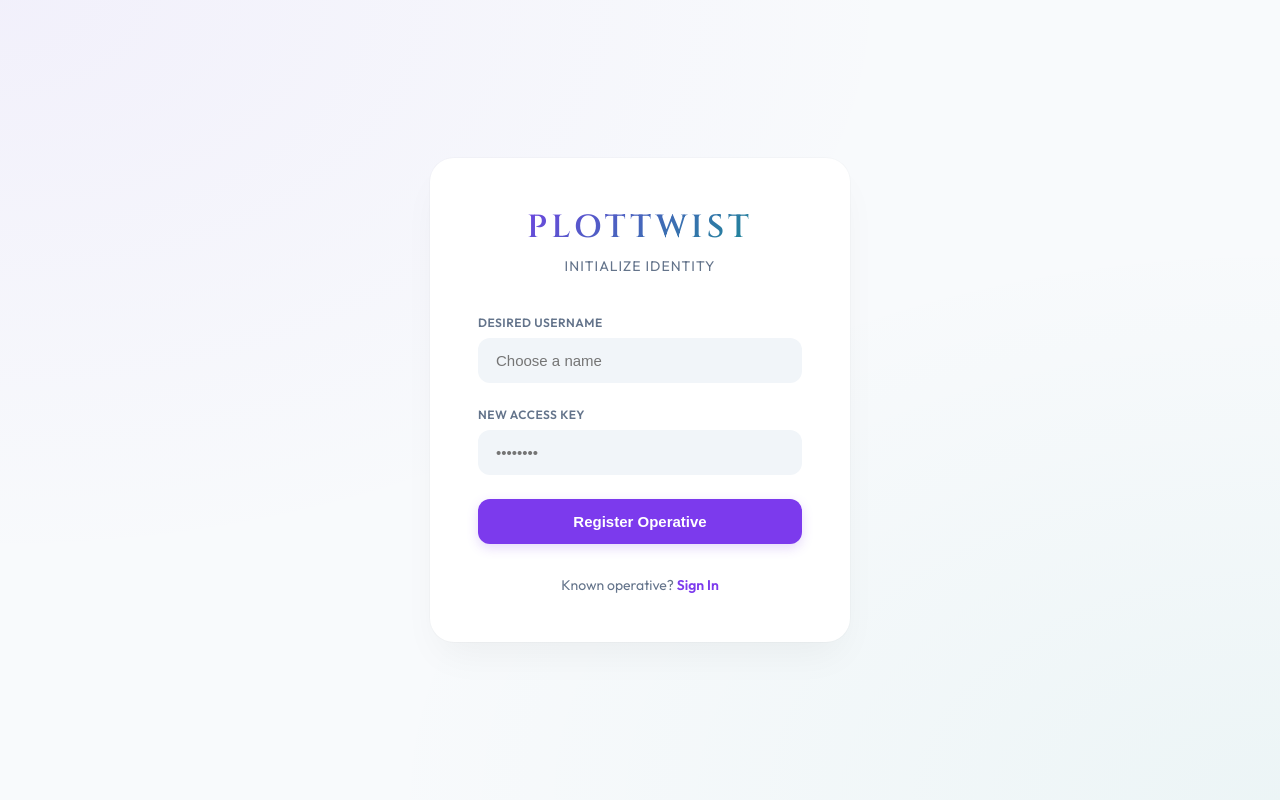
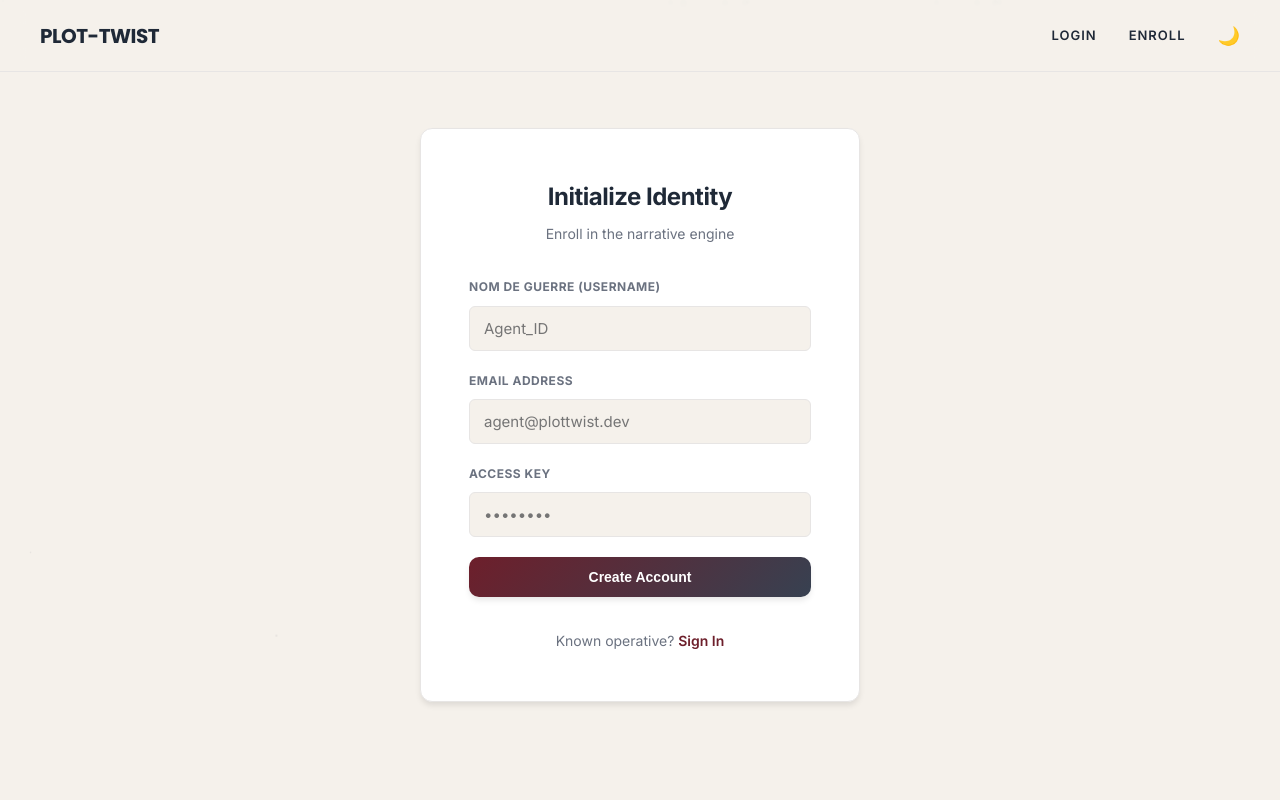
Before and after one commit to aasthadhavan/PLOT-TWIST, a Flask app: page /register in a window 1280 px wide. Run offline with Flask 3, Linux system fonts and the light colour scheme.

Commit message:
UI: Finalized Inter/Poppins Typography System

```diff
--- a/templates/base.html
+++ b/templates/base.html
@@ -4,10 +4,9 @@
     <meta charset="UTF-8">
     <meta name="viewport" content="width=device-width, initial-scale=1.0">
     <title>{% block title %}PlotTwist{% endblock %}</title>
-    <link href="https://fonts.googleapis.com/css2?family=Cinzel:wght@600&family=Outfit:wght@300;400;600&family=JetBrains+Mono&display=swap" rel="stylesheet">
+    <link href="https://fonts.googleapis.com/css2?family=Inter:wght@400;500;600;700&family=Poppins:wght@600;700&family=JetBrains+Mono&display=swap" rel="stylesheet">
     <style>
         :root {
-            /* Final Burgundy Palette */
             --primary: #6D1F2B;
             --secondary: #374151;
             --accent: #9F2F3F;
@@ -17,51 +16,41 @@
             --text-main: #1F2937;
             --text-muted: #6B7280;
             --transition: all 0.4s cubic-bezier(0.4, 0, 0.2, 1);
-            --shadow-sm: 0 1px 2px rgba(0,0,0,0.05);
-            --shadow-md: 0 4px 12px rgba(109, 31, 43, 0.08);
-            --shadow-lg: 0 12px 24px rgba(0,0,0,0.08);
+            --shadow: 0 4px 6px -1px rgba(0, 0, 0, 0.1);
+            --grad: linear-gradient(135deg, #6D1F2B, #374151);
         }
 
         [data-theme='dark'] {
             --primary: #9F2F3F;
             --secondary: #D1D5DB;
+            --accent: #C08497;
             --bg: #111827;
             --card-bg: #1F2937;
             --border: #374151;
             --text-main: #F9FAFB;
             --text-muted: #9CA3AF;
+            --grad: linear-gradient(135deg, #9F2F3F, #111827);
         }
 
         * { margin:0; padding:0; box-sizing: border-box; }
         body {
-            font-family: 'Outfit', sans-serif;
+            font-family: 'Inter', system-ui, -apple-system, sans-serif;
             background-color: var(--bg);
             color: var(--text-main);
+            line-height: 1.7;
             min-height: 100vh;
-            transition: background-color 0.5s;
             overflow-x: hidden;
+            position: relative;
         }
 
-        /* --- FUN BACKGROUND ANIMATION --- */
-        .bg-fun {
-            position: fixed;
-            top: 0; left: 0; right: 0; bottom: 0;
-            z-index: -1;
-            background: radial-gradient(circle at 20% 30%, rgba(109, 31, 43, 0.05) 0%, transparent 40%),
-                        radial-gradient(circle at 80% 70%, rgba(55, 65, 81, 0.05) 0%, transparent 40%);
-            animation: bgShift 15s ease-in-out infinite alternate;
-        }
+        #particles { position: fixed; top: 0; left: 0; width: 100%; height: 100%; z-index: -1; pointer-events: none; }
+        .particle { position: absolute; background: var(--secondary); border-radius: 50%; opacity: 0.1; animation: float 20s infinite linear; }
+        @keyframes float { 0% { transform: translateY(101vh) scale(0); opacity: 0; } 50% { opacity: 0.2; } 100% { transform: translateY(-10vh) scale(1.5); opacity: 0; } }
 
-        @keyframes bgShift {
-            0% { transform: scale(1) translate(0, 0); }
-            100% { transform: scale(1.1) translate(2% , 2%); }
-        }
-
-        /* --- NAVIGATION --- */
         nav {
             position: fixed;
             top: 0; left: 0; right: 0;
-            height: 70px;
+            height: 72px;
             background: rgba(245, 241, 235, 0.85);
             backdrop-filter: blur(12px);
             display: flex;
@@ -73,58 +62,45 @@
         }
         [data-theme='dark'] nav { background: rgba(17, 24, 39, 0.85); }
 
-        .logo { font-family: 'Cinzel', serif; font-size: 24px; color: var(--primary); text-decoration: none; font-weight: 600; letter-spacing: 2px; }
+        .logo { font-family: 'Poppins', sans-serif; font-size: 20px; color: var(--text-main); text-decoration: none; font-weight: 800; letter-spacing: -0.5px; }
         .nav-links { display: flex; align-items: center; gap: 32px; }
         .nav-links a { text-decoration: none; color: var(--text-main); font-size: 13px; font-weight: 600; text-transform: uppercase; letter-spacing: 1px; }
-        .nav-links a:hover { color: var(--primary); }
+        .nav-links a:hover { color: var(--accent); }
 
-        /* --- BUTTONS --- */
-        .btn { display: inline-block; padding: 12px 32px; border-radius: 14px; font-weight: 600; text-decoration: none; text-align: center; cursor: pointer; transition: all 0.3s cubic-bezier(0.175, 0.885, 0.32, 1.275); border: none; font-size: 15px; }
-        .btn-primary { background: linear-gradient(135deg, var(--primary), var(--secondary)); color: white; box-shadow: var(--shadow-md); }
-        .btn:hover { transform: scale(1.05) translateY(-2px); box-shadow: 0 8px 16px rgba(109, 31, 43, 0.25); }
-        .btn:active { transform: scale(0.98); }
+        .btn { display: inline-block; padding: 12px 28px; border-radius: 10px; font-weight: 600; text-decoration: none; text-align: center; cursor: pointer; transition: all 0.2s; border: none; font-size: 14px; }
+        .btn-primary { background: var(--grad); color: white; box-shadow: var(--shadow); }
+        .btn:hover { transform: translateY(-2px); opacity: 0.95; box-shadow: 0 10px 15px -3px rgba(0, 0, 0, 0.1); }
 
-        /* --- GAME CARDS (CLEAN) --- */
-        .card {
-            background: var(--card-bg);
-            border: 1px solid var(--border);
-            border-radius: 28px;
-            box-shadow: var(--shadow-md);
-            transition: var(--transition);
-        }
-        .card:hover { box-shadow: var(--shadow-lg); }
+        .card { background: var(--card-bg); border: 1px solid var(--border); border-radius: 16px; box-shadow: var(--shadow); }
 
         .modal-overlay { position: fixed; top: 0; left: 0; right: 0; bottom: 0; background: rgba(0,0,0,0.3); backdrop-filter: blur(8px); display: none; justify-content: center; align-items: center; z-index: 2000; }
-        .modal-content { background: var(--card-bg); padding: 40px; border-radius: 24px; max-width: 400px; text-align: center; border: 1px solid var(--border); box-shadow: var(--shadow-lg); }
+        .modal-content { background: var(--card-bg); padding: 40px; border-radius: 20px; max-width: 400px; text-align: center; border: 1px solid var(--border); }
 
-        main { padding-top: 100px; min-height: 100vh; position: relative; }
-
-        @keyframes fadeIn { from { opacity: 0; transform: translateY(15px); } to { opacity: 1; transform: translateY(0); } }
-        .animate-fade { animation: fadeIn 0.8s cubic-bezier(0.16, 1, 0.3, 1) forwards; }
+        main { padding-top: 100px; min-height: 100vh; }
 
         {% block extra_css %}{% endblock %}
     </style>
 </head>
 <body>
-    <div class="bg-fun"></div>
+    <div id="particles"></div>
     <nav>
         <a href="/" class="logo">PLOT-TWIST</a>
         <div class="nav-links">
             {% if current_user.is_authenticated %}
                 <a href="{{ url_for('dashboard') }}">Registry</a>
                 <span style="font-size: 11px; opacity: 0.6; font-family: 'JetBrains Mono'">{{ current_user.username }}</span>
-                <a href="{{ url_for('logout') }}" style="color: var(--primary);">Logout</a>
+                <a href="{{ url_for('logout') }}" style="color: var(--accent);">Logout</a>
             {% else %}
-                <a href="{{ url_for('login') }}">Access</a>
+                <a href="{{ url_for('login') }}">Login</a>
                 <a href="{{ url_for('register') }}">Enroll</a>
             {% endif %}
-            <button id="theme-toggle" style="background:none; border:none; cursor:pointer; font-size: 20px;">🌙</button>
+            <button id="theme-toggle" style="background:none; border:none; cursor:pointer; font-size: 18px;">🌙</button>
         </div>
     </nav>
 
     <div class="modal-overlay" id="exit-modal">
-        <div class="modal-content animate-fade">
-            <h3 style="margin-bottom: 16px; font-family: 'Cinzel', serif; color: var(--primary);">Terminate Sync?</h3>
+        <div class="modal-content">
+            <h3 style="margin-bottom: 16px; font-family: 'Poppins', sans-serif; font-weight: 700; color: var(--primary);">Terminate Sync?</h3>
             <p style="color: var(--text-muted); margin-bottom: 32px; font-size: 14px;">Your neural progress will be indexed in the archives for later resumption.</p>
             <div style="display: flex; gap: 12px; justify-content: center;">
                 <button onclick="hideExitModal()" class="btn" style="background: var(--bg); color: var(--text-main);">Continue</button>
@@ -153,6 +129,21 @@
 
         function showExitModal() { document.getElementById('exit-modal').style.display = 'flex'; }
         function hideExitModal() { document.getElementById('exit-modal').style.display = 'none'; }
+
+        // Background Particles
+        const particleContainer = document.getElementById('particles');
+        const count = 15;
+        for (let i = 0; i < count; i++) {
+            const p = document.createElement('div');
+            p.className = 'particle';
+            const size = Math.random() * 5 + 2;
+            p.style.width = size + 'px';
+            p.style.height = size + 'px';
+            p.style.left = Math.random() * 100 + 'vw';
+            p.style.animationDuration = (Math.random() * 10 + 10) + 's';
+            p.style.animationDelay = (Math.random() * 20) + 's';
+            particleContainer.appendChild(p);
+        }
     </script>
     {% block extra_js %}{% endblock %}
 </body>
--- a/templates/landing.html
+++ b/templates/landing.html
@@ -56,7 +56,6 @@
         width: 100%;
         height: 100%;
         z-index: -1;
-        background: var(--bg);
     }
 
     .particle {
--- a/templates/register.html
+++ b/templates/register.html
@@ -1,186 +1,94 @@
-<!DOCTYPE html>
-<html lang="en">
-<head>
-    <meta charset="UTF-8">
-    <meta name="viewport" content="width=device-width, initial-scale=1.0">
-    <title>PlotTwist — Register</title>
-    <link href="https://fonts.googleapis.com/css2?family=Cinzel:wght@600&family=Outfit:wght@300;400;600&family=JetBrains+Mono&display=swap" rel="stylesheet">
-    <style>
-        :root {
-            --bg: #F8FAFC;
-            --card-bg: #FFFFFF;
-            --primary: #7C3AED;
-            --primary-hover: #6D28D9;
-            --text-main: #1E293B;
-            --text-muted: #64748B;
-            --border: #E2E8F0;
-            --accent: #0D9488;
-            --error: #EF4444;
-        }
+{% extends "base.html" %}
 
-        * { margin:0; padding:0; box-sizing: border-box; }
+{% block title %}Register - PlotTwist{% endblock %}
 
-        body {
-            font-family: 'Outfit', sans-serif;
-            background-color: var(--bg);
-            background-image:
-                radial-gradient(at 0% 0%, rgba(124, 58, 237, 0.05) 0px, transparent 50%),
-                radial-gradient(at 100% 100%, rgba(13, 148, 136, 0.05) 0px, transparent 50%);
-            min-height: 100vh;
-            display: flex;
-            align-items: center;
-            justify-content: center;
-            color: var(--text-main);
-        }
+{% block extra_css %}
+    .auth-layout {
+        display: flex;
+        justify-content: center;
+        align-items: center;
+        min-height: calc(100vh - 170px);
+    }
 
-        .login-card {
-            background: var(--card-bg);
-            width: 100%;
-            max-width: 420px;
-            padding: 48px;
-            border-radius: 24px;
-            box-shadow: 0 20px 40px -10px rgba(0,0,0,0.05), 0 0 0 1px rgba(0,0,0,0.02);
-            animation: slideUp 0.6s cubic-bezier(0.16, 1, 0.3, 1);
-        }
+    .auth-card {
+        width: 100%;
+        max-width: 440px;
+        padding: 48px;
+        background: var(--card-bg);
+        border: 1px solid var(--border);
+        border-radius: 12px;
+        box-shadow: var(--shadow);
+        animation: cardFade 0.6s ease;
+    }
 
-        @keyframes slideUp {
-            from { opacity: 0; transform: translateY(20px); }
-            to { opacity: 1; transform: translateY(0); }
-        }
+    @keyframes cardFade { from { opacity: 0; transform: translateY(10px); } to { opacity: 1; transform: translateY(0); } }
 
-        .header { text-align: center; margin-bottom: 40px; }
+    .auth-header { text-align: center; margin-bottom: 32px; }
+    .auth-header h1 { font-size: 24px; font-weight: 800; letter-spacing: -0.5px; }
+    .auth-header p { color: var(--text-muted); font-size: 14px; margin-top: 4px; }
 
-        .logo {
-            font-family: 'Cinzel', serif;
-            font-size: 32px;
-            letter-spacing: 4px;
-            background: linear-gradient(135deg, var(--primary), var(--accent));
-            -webkit-background-clip: text;
-            -webkit-text-fill-color: transparent;
-            margin-bottom: 8px;
-        }
+    .form-group { margin-bottom: 20px; }
+    label { display: block; font-size: 12px; font-weight: 700; color: var(--text-muted); margin-bottom: 8px; text-transform: uppercase; letter-spacing: 0.5px; }
 
-        .subtitle {
-            font-size: 14px;
-            color: var(--text-muted);
-            letter-spacing: 1px;
-            text-transform: uppercase;
-        }
+    input {
+        width: 100%;
+        padding: 12px 14px;
+        background: var(--bg);
+        border: 1px solid var(--border);
+        border-radius: 6px;
+        color: var(--text-main);
+        font-family: inherit;
+        font-size: 15px;
+        transition: border-color 0.2s;
+    }
+    input:focus { outline: none; border-color: var(--primary); }
 
-        .flash-box {
-            padding: 12px 16px;
-            border-radius: 12px;
-            font-size: 13px;
-            margin-bottom: 24px;
-            display: flex;
-            align-items: center;
-            gap: 10px;
-        }
-        .flash-error { background: #FEF2F2; color: var(--error); border: 1px solid #FEE2E2; }
+    .flash-msg {
+        padding: 10px 14px;
+        border-radius: 6px;
+        font-size: 13px;
+        margin-bottom: 24px;
+        border-left: 3px solid;
+    }
+    .flash-error { background: #fee2e2; color: #991b1b; border-color: #ef4444; }
+    .flash-success { background: #dcfce7; color: #166534; border-color: #22c55e; }
+{% endblock %}
 
-        .form-group { margin-bottom: 24px; }
-        label {
-            display: block;
-            font-size: 12px;
-            font-weight: 600;
-            color: var(--text-muted);
-            margin-bottom: 8px;
-            text-transform: uppercase;
-            letter-spacing: 0.5px;
-        }
-
-        input {
-            width: 100%;
-            padding: 12px 16px;
-            background: #F1F5F9;
-            border: 2px solid transparent;
-            border-radius: 12px;
-            font-size: 15px;
-            color: var(--text-main);
-            transition: all 0.2s;
-        }
-
-        input:focus {
-            outline: none;
-            background: #FFFFFF;
-            border-color: var(--primary);
-            box-shadow: 0 0 0 4px rgba(124, 58, 237, 0.1);
-        }
-
-        .btn {
-            width: 100%;
-            padding: 14px;
-            background: var(--primary);
-            color: white;
-            border: none;
-            border-radius: 12px;
-            font-size: 15px;
-            font-weight: 600;
-            cursor: pointer;
-            transition: all 0.2s;
-            box-shadow: 0 4px 12px rgba(124, 58, 237, 0.2);
-        }
-
-        .btn:hover {
-            background: var(--primary-hover);
-            transform: translateY(-1px);
-            box-shadow: 0 6px 16px rgba(124, 58, 237, 0.3);
-        }
-
-        .btn:active { transform: translateY(0); }
-
-        .footer-link {
-            text-align: center;
-            margin-top: 32px;
-            font-size: 14px;
-            color: var(--text-muted);
-        }
-
-        .footer-link a {
-            color: var(--primary);
-            text-decoration: none;
-            font-weight: 600;
-        }
-
-        .footer-link a:hover { text-decoration: underline; }
-
-    </style>
-</head>
-<body>
-
-    <div class="login-card">
-        <div class="header">
-            <h1 class="logo">PLOTTWIST</h1>
-            <p class="subtitle">Initialize Identity</p>
+{% block content %}
+<div class="auth-layout">
+    <div class="auth-card">
+        <div class="auth-header">
+            <h1>Initialize Identity</h1>
+            <p>Enroll in the narrative engine</p>
         </div>
 
         {% with messages = get_flashed_messages(with_categories=true) %}
             {% if messages %}
                 {% for category, message in messages %}
-                    <div class="flash-box flash-{{ category }}">
-                        {{ '⚠' if category == 'error' else '✓' }} {{ message }}
-                    </div>
+                    <div class="flash-msg flash-{{ category }}">{{ message }}</div>
                 {% endfor %}
             {% endif %}
         {% endwith %}
 
         <form method="POST">
             <div class="form-group">
-                <label>Desired Username</label>
-                <input type="text" name="username" placeholder="Choose a name" required>
+                <label>Nom de Guerre (Username)</label>
+                <input type="text" name="username" placeholder="Agent_ID" required>
             </div>
             <div class="form-group">
-                <label>New Access Key</label>
+                <label>Email Address</label>
+                <input type="email" name="email" placeholder="agent@plottwist.dev" required>
+            </div>
+            <div class="form-group">
+                <label>Access Key</label>
                 <input type="password" name="password" placeholder="••••••••" required>
             </div>
-
-            <button type="submit" class="btn">Register Operative</button>
+            <button type="submit" class="btn btn-primary" style="width: 100%">Create Account</button>
         </form>
 
-        <div class="footer-link">
-            Known operative? <a href="{{ url_for('login') }}">Sign In</a>
+        <div style="text-align: center; margin-top: 32px; font-size: 14px; color: var(--text-muted);">
+            Known operative? <a href="{{ url_for('login') }}" style="color: var(--primary); font-weight: 600; text-decoration: none;">Sign In</a>
         </div>
     </div>
-
-</body>
-</html>
+</div>
+{% endblock %}
```
Also changed, not shown: templates/dashboard.html (+7 -7 lines), templates/game.html (+15 -17 lines), templates/login.html (+62 -159 lines), instance/plottwist.db.
